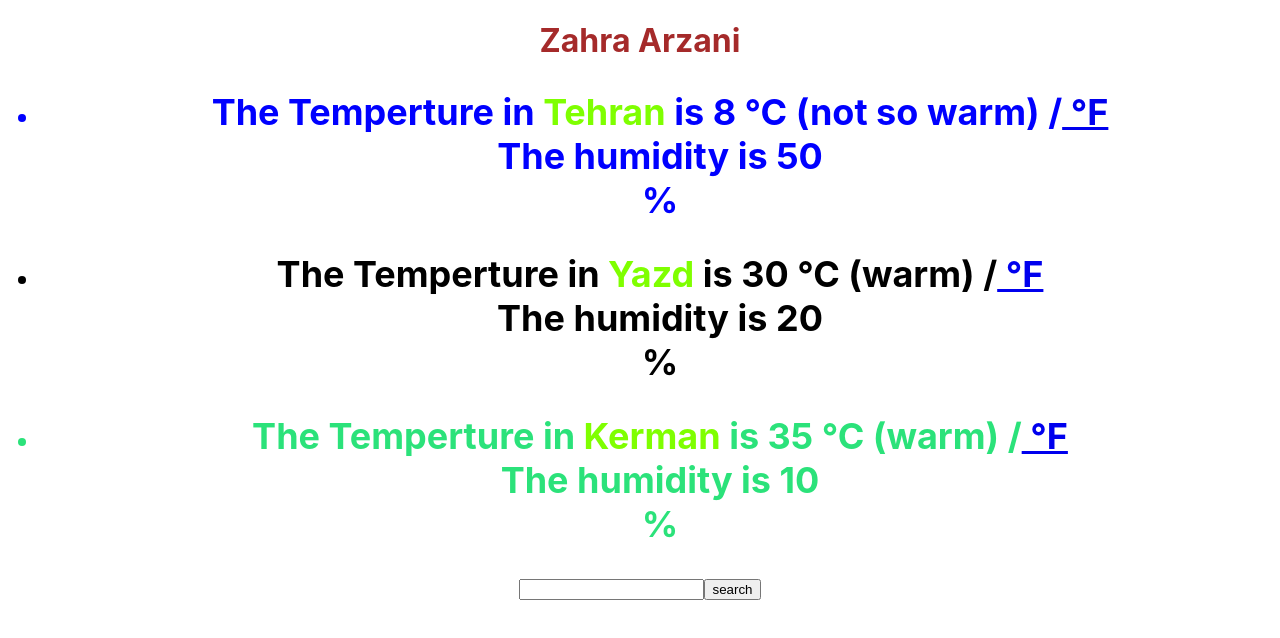
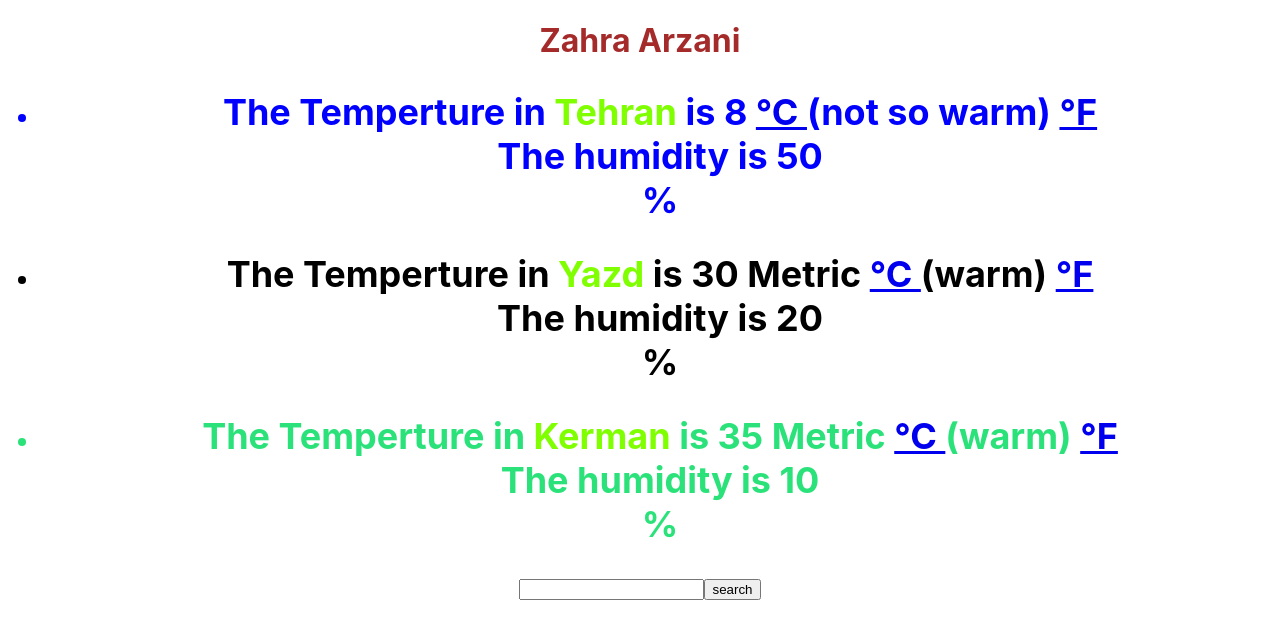
Before and after one commit to zarzani/my-app-reveiw, a React (Create React App) app: page / in a window 1280 px wide. Shown: the top 638 px of the page. Built offline with nearby package versions, Linux system fonts and the light colour scheme.

Commit message:
far to celsius

```diff
--- a/src/Weather.js
+++ b/src/Weather.js
@@ -1,23 +1,33 @@
-import React from "react";
+import React, {useState} from "react";
 import "./Weather.css";
 import Humidity from "./Humidity";
 export default function Weather (props) {
+    let [temperature, setTemperature] = useState (props.temperature);
+    let [unit, setUnit] = useState ("Metric");
+
+
     function showFahrenhait (event){
         event.preventDefault();
-        let temperature = (props.temperature * 9) / 5 + 32;
-    alert (`The temperature in fahrenhait is ${temperature} °F`);
-    }
+        setUnit ("Imperial-fahrenhait");
+        setTemperature ((props.temperature * 9) / 5 + 32);
+     }
+     function showCelsius (event) {
+        event.preventDefault();
+        setUnit("Metric-celsius")
+        setTemperature (props.temperature);
+     }
     if (props.temperature >= 20) {
          return (
         <div className="Temperature">
-            <h2> The Temperture in <span className="City"> {props.City}</span> is {props.temperature} °C  (warm) /<a href="/" onClick={showFahrenhait} > °F </a>
+            <h2> The Temperture in <span className="City"> {props.City}</span> is {temperature} {unit} <a href="/" onClick = {showCelsius} > °C </a>  (warm) <a href="/" onClick={showFahrenhait} > °F </a>
              < Humidity value ={props.humidity}/>%
             </h2>
         </div>
-    );}
+    );
+}
     else {
         return (
-            <h2> The Temperture in <span className="City"> {props.City}</span> is {props.temperature} °C  (not so warm) /<a href="/" onClick={showFahrenhait} > °F </a>
+            <h2> The Temperture in <span className="City"> {props.City}</span> is {temperature} <a href="/" onClick = {showCelsius} > °C </a>  (not so warm) <a href="/" onClick={showFahrenhait} > °F </a>
              < Humidity value ={props.humidity}/>%
             </h2>
         );
```
